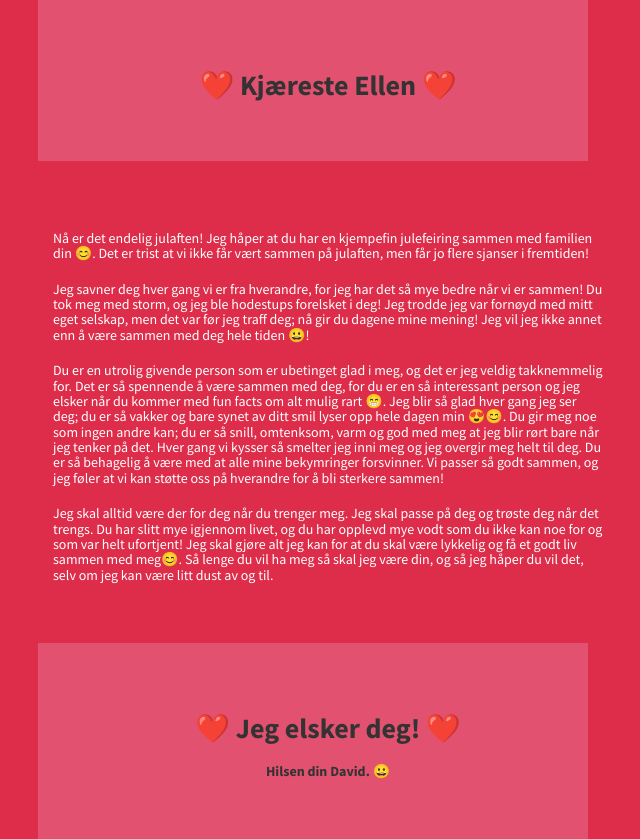
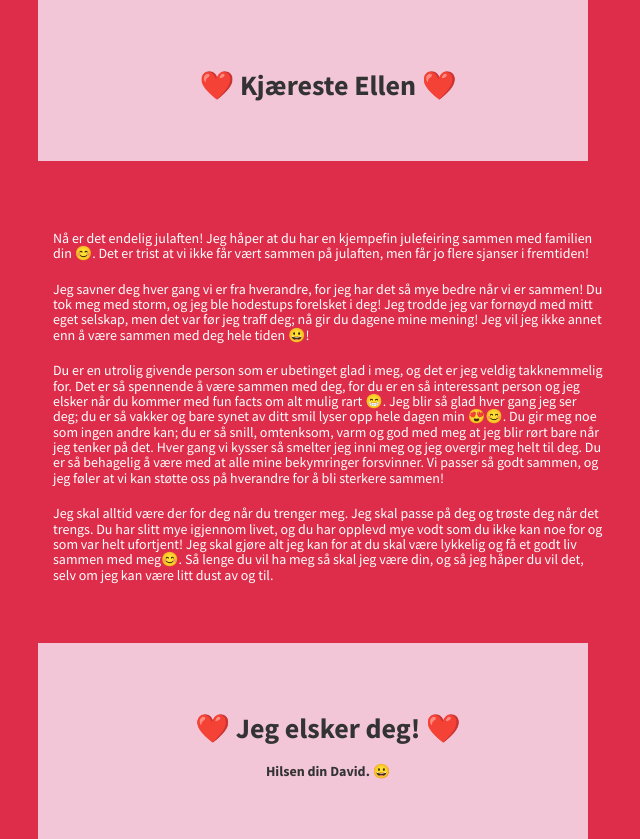
Before and after one commit to ellenog/ellenog.github.io, a Jekyll site: the page built from index.html, in a window 1280 px wide. Shown: the part 900-1739 px from the top of the page, without its empty margins (327-967 px from the left). Built offline with Jekyll 4.4.1, drawn with Linux system fonts in a browser that asks for light colours.

Commit message:
Fix the background color of light

```diff
--- a/css/stylish-portfolio.css
+++ b/css/stylish-portfolio.css
@@ -89,7 +89,7 @@ hr.small {
 /* About */
 
 .light {
-    background: rgba(240, 156, 188, 0.33);
+    background: #F2C6D6;
     padding: 50px 0;
     max-width: 550px;
 }
```
